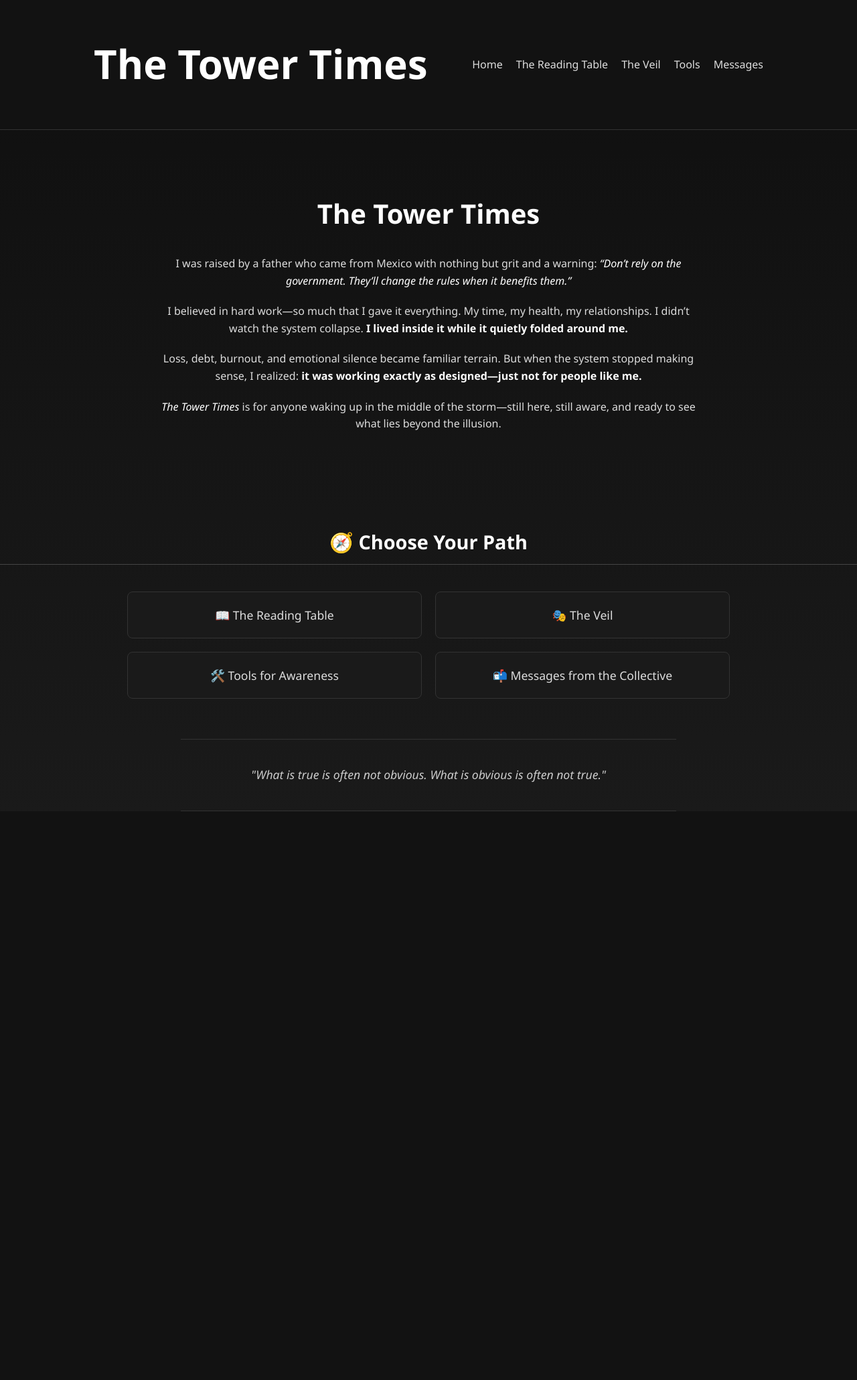
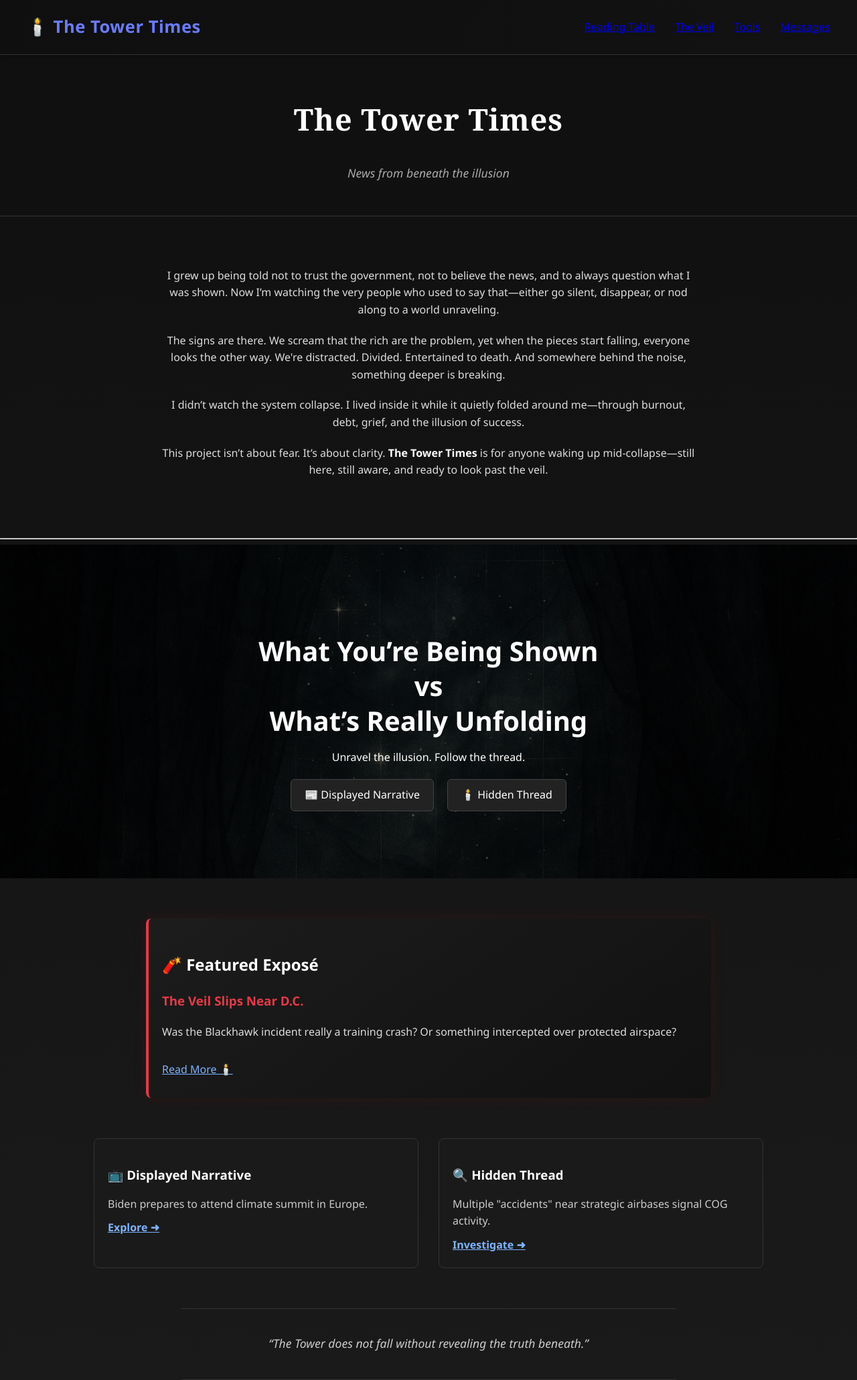
Before and after one commit to Disgruntled-Tarot/tower-times, a Django app: page / in a window 1280 px wide. Shown: the whole page at 67% size. Before the commit the page ends 1211 px from the top, so only its background shows below. Run offline with Django 5.2, Linux system fonts and the light colour scheme.

Commit message:
Added homepage narrative structure, styles, and prediction tracking system

```diff
--- a/core/static/css/style.css
+++ b/core/static/css/style.css
@@ -1,4 +1,5 @@
 
+/* ===== Base Styles ===== */
 body {
   background: linear-gradient(to bottom, #0f0f0f, #1a1a1a);
   color: #ddd;
@@ -8,6 +9,29 @@
   line-height: 1.6;
 }
 
+/* ===== Typography ===== */
+h1, .masthead h1 {
+  color: #fff;
+}
+
+h1 {
+  font-size: 2.5em;
+  margin-bottom: 30px;
+}
+
+strong, em {
+  color: #fff;
+}
+
+em {
+  font-style: italic;
+}
+
+p {
+  margin-bottom: 20px;
+}
+
+/* ===== Intro Section ===== */
 .intro {
   padding: 60px 20px;
   max-width: 800px;
@@ -15,156 +39,216 @@
   text-align: center;
 }
 
-  h1 {
-    font-size: 2.5em;
-    color: #fff;
-    margin-bottom: 30px;
+/* ===== Masthead ===== */
+.masthead {
+  text-align: center;
+  padding: 30px 20px;
+  border-bottom: 1px solid #333;
 }
 
-  p {
-    margin-bottom: 20px;
+.masthead h1 {
+  font-family: 'Georgia', serif;
+  font-size: 2.8em;
+  letter-spacing: 1px;
 }
 
-  em {
-    color: #fff;
+.tagline {
+  font-size: 1.1em;
+  color: #aaa;
   font-style: italic;
 }
 
-  strong {
-    color: #fff;
-  }
-
-  /* Navbar styling */
+/* ===== Navbar ===== */
 .navbar {
-    background-color: #121212;
+  background: linear-gradient(to right, #0f0f0f, #121212);
   padding: 20px 0;
   border-bottom: 1px solid #333;
+  box-shadow: 0 2px 4px rgba(0,0,0,0.2);
+  position: sticky;
+  top: 0;
+  z-index: 100;
 }
 
 .navbar .container {
-    max-width: 1000px;
-    margin: 0 auto;
   display: flex;
   justify-content: space-between;
   align-items: center;
-    padding: 0 20px;
+  max-width: 1200px;
+  margin: 0 auto;
+  padding: 0 40px;
+  flex-wrap: nowrap;
+}
+
+.logo {
+  flex-shrink: 0;
 }
 
 .logo a {
-    color: #fff;
+  color: #6a7cff;
   text-decoration: none;
-    font-size: 1.5em;
+  font-size: 1.6em;
   font-weight: bold;
+  letter-spacing: 0.5px;
 }
 
-  nav ul {
-    list-style: none;
+nav {
+  flex: 1;
   display: flex;
-    gap: 20px;
+  justify-content: flex-end;
+}
+
+#navbar-links ul {
+  display: flex;
+  gap: 30px;
   padding: 0;
   margin: 0;
+  list-style: none;
+  align-items: center;
 }
 
 nav ul li a {
-    color: #ddd;
+  color: #ccc;
   text-decoration: none;
-    transition: color 0.3s;
+  font-size: 0.95em;
+  transition: color 0.3s, border-bottom 0.3s;
+  padding-bottom: 4px;
 }
 
 nav ul li a:hover {
-    color: #fff;
+  color: #7db4ff;
+  border-bottom: 2px solid #7db4ff;
 }
 
-  /* Section layout */
-  .page-content {
+.menu-toggle {
+  display: none;
+  font-size: 1.8em;
+  color: #ccc;
+  cursor: pointer;
+}
+
+/* ===== Mobile Nav ===== */
+@media (max-width: 768px) {
+  .menu-toggle {
+    display: block;
+  }
+
+  nav {
+    flex: unset;
+  }
+
+  #navbar-links {
+    display: none;
+    width: 100%;
+  }
+
+  #navbar-links.open {
+    display: block;
+  }
+
+  #navbar-links ul {
+    flex-direction: column;
+    display: flex;
+    gap: 15px;
+    background-color: #121212;
+    padding: 15px 20px;
+    border-top: 1px solid #333;
+  }
+
+  #navbar-links ul li a {
+    font-size: 1.1em;
+  }
+}
+
+@media (min-width: 769px) {
+  .menu-toggle {
+    display: none;
+  }
+
+  #navbar-links {
+    display: block !important;
+  }
+
+  #navbar-links ul {
+    flex-direction: row;
+    background: none;
+    padding: 0;
+    border: none;
+  }
+}
+
+/* ===== Section & Page Content ===== */
+.page-content, .veil-wrapper {
   max-width: 800px;
   margin: 60px auto;
   padding: 0 20px;
   text-align: center;
 }
 
-  .page-content h2 {
+.page-content h2, .veil-page h2 {
   color: #fff;
   font-size: 2.2em;
   margin-bottom: 20px;
 }
 
-  .page-content p {
+.page-content p, .veil-card p, .news-card p {
   color: #ccc;
   font-size: 1.1em;
-    line-height: 1.6;
 }
 
-  .blog-post {
+/* ===== Blog Posts ===== */
+.blog-post, .news-card {
   background-color: #1a1a1a;
   border: 1px solid #333;
   padding: 20px;
+  border-radius: 8px;
   margin-top: 40px;
-    border-radius: 8px;
   text-align: left;
+  transition: transform 0.2s ease;
 }
 
-  .blog-post h3 {
+.blog-post h3, .news-card h3 {
   color: #fff;
-    margin-bottom: 5px;
-  }
-
-  .blog-post .date {
-    color: #888;
-    font-size: 0.9em;
   margin-bottom: 10px;
 }
 
-  .blog-post p {
-    color: #ccc;
-    margin-bottom: 10px;
+.blog-post .date, .byline {
+  color: #888;
+  font-size: 0.9em;
+  font-style: italic;
 }
 
-  .blog-post a {
+.blog-post a, .veil-card a, .news-card a {
   color: #7db4ff;
   text-decoration: underline;
   font-size: 0.95em;
 }
 
-  .veil-topics {
+/* ===== Veil Cards / Grid ===== */
+.veil-topics, .veil-grid, .path-grid {
   display: grid;
-    grid-template-columns: 1fr;
   gap: 30px;
   margin-top: 40px;
 }
 
-  .veil-card {
+.veil-card, .path-card {
   background: linear-gradient(145deg, #1b1b1b, #101010);
   border: 1px solid #333;
-    border-left: 3px solid #6a7cff;
   padding: 20px;
   border-radius: 8px;
-    box-shadow: 0 0 10px rgba(255,255,255,0.05);
   text-align: left;
   transition: transform 0.2s ease;
 }
 
-  .veil-card:hover {
+.veil-card {
+  border-left: 3px solid #6a7cff;
+  box-shadow: 0 0 10px rgba(255,255,255,0.05);
+}
+
+.veil-card:hover, .path-card:hover, .news-card:hover {
   transform: translateY(-4px);
 }
 
 .veil-card h3 {
-    color: #fff;
-    margin-bottom: 10px;
-  }
-
-  .veil-card p {
-    color: #ccc;
-  }
-
-  .veil-card a {
-    color: #7db4ff;
-    text-decoration: underline;
-    font-size: 0.95em;
-  }
-
-  .veil-page h2 {
-    font-size: 2.4em;
   color: #fff;
   margin-bottom: 10px;
 }
@@ -179,9 +263,10 @@
   margin-right: auto;
 }
 
-  .veil-grid {
-    display: grid;
-    gap: 30px;
+@media (min-width: 700px) {
+  .path-grid {
+    grid-template-columns: repeat(2, 1fr);
+  }
 }
 
 @media (min-width: 768px) {
@@ -190,15 +275,7 @@
   }
 }
 
-  .veil-wrapper {
-    background-image: url("/static/images/veil-bg.png");
-    background-size: cover;
-    background-position: center;
-    padding: 80px 20px;
-    min-height: 100vh;
-    backdrop-filter: brightness(0.8);
-  }
-
+/* ===== Quote Rotator ===== */
 .quote-rotator {
   margin-top: 60px;
   padding: 20px;
@@ -222,7 +299,7 @@
   opacity: 0;
 }
 
-  /* Homepage Enhancements */
+/* ===== Animations ===== */
 .fade-in {
   opacity: 0;
   transform: translateY(20px);
@@ -237,6 +314,7 @@
   }
 }
 
+/* ===== Headings / Titles ===== */
 .section-title {
   font-size: 1.8em;
   color: #fff;
@@ -246,34 +324,99 @@
   padding-bottom: 10px;
 }
 
-  .path-grid {
-    max-width: 900px;
-    margin: 40px auto;
+.hero {
+  background: url('/static/images/veil-bg.png') center/cover no-repeat;
+  padding: 100px 20px;
+  color: #fff;
+  text-align: center;
+  position: relative;
+}
+.hero::after {
+  content: '';
+  position: absolute;
+  inset: 0;
+  background: rgba(0, 0, 0, 0.6);
+  z-index: 0;
+}
+.hero-inner {
+  position: relative;
+  z-index: 1;
+}
+.hero h1 {
+  font-size: 2.5em;
+  margin-bottom: 10px;
+  line-height: 1.3;
+}
+.hero-buttons {
+  margin-top: 20px;
+  display: flex;
+  gap: 20px;
+  justify-content: center;
+  flex-wrap: wrap;
+}
+.path-button {
+  background: #222;
+  color: #fff;
+  padding: 10px 20px;
+  border: 1px solid #444;
+  border-radius: 6px;
+  text-decoration: none;
+  transition: background 0.3s;
+}
+.path-button:hover {
+  background: #7db4ff;
+  color: #111;
+}
+.featured-expose {
+  background: linear-gradient(145deg, #1c1c1c, #111);
+  border-left: 4px solid #e63946;
+  padding: 30px 20px;
+  margin: 60px auto;
+  max-width: 800px;
+  border-radius: 8px;
+  box-shadow: 0 0 20px rgba(255, 0, 0, 0.1);
+  text-align: left;
+}
+.featured-expose h2 {
+  color: #fff;
+}
+.featured-expose h3 {
+  color: #e63946;
+  margin-top: 10px;
+}
+.expose-button {
+  display: inline-block;
+  margin-top: 10px;
+  color: #7db4ff;
+  text-decoration: underline;
+}
+.prediction-snapshot {
+  margin: 60px auto;
+  max-width: 1000px;
+  padding: 0 20px;
+}
+.prediction-grid {
   display: grid;
-    grid-template-columns: 1fr;
-    gap: 20px;
-    padding: 0 20px;
-    text-align: center;
+  grid-template-columns: repeat(auto-fit, minmax(280px, 1fr));
+  gap: 30px;
 }
-
-  @media (min-width: 700px) {
-    .path-grid {
-      grid-template-columns: repeat(2, 1fr);
+.prediction-card {
+  background-color: #1a1a1a;
+  border: 1px solid #333;
+  padding: 20px;
+  border-radius: 8px;
+  text-align: left;
 }
+.prediction-card h3 {
+  color: #fff;
+  margin-bottom: 10px;
 }
-
-  .path-card {
-    background-color: #1a1a1a;
-    padding: 20px;
-    border: 1px solid #333;
-    border-radius: 8px;
-    text-decoration: none;
-    color: #ddd;
-    font-size: 1.1em;
-    transition: background-color 0.3s, transform 0.2s;
+.prediction-card p {
+  color: #ccc;
+  margin-bottom: 10px;
 }
-
-  .path-card:hover {
-    background-color: #222;
-    transform: translateY(-3px);
+.prediction-card a {
+  color: #7db4ff;
+  text-decoration: underline;
+  font-weight: bold;
 }
--- a/core/templates/core/base.html
+++ b/core/templates/core/base.html
@@ -1,57 +1,52 @@
+{% load static %}
+
 <!DOCTYPE html>
 <html lang="en">
 <head>
-    {% load static %}
-    <meta charset="UTF-8" />
-    <meta name="viewport" content="width=device-width, initial-scale=1.0" />
-    <title>{% block title %}The Tower Times{% endblock %}</title>
-    <link rel="stylesheet" href="{% static 'css/style.css' %}" />
+  <meta charset="UTF-8">
+  <title>The Tower Times</title>
+  <meta name="viewport" content="width=device-width, initial-scale=1.0">
+  <link rel="stylesheet" href="{% static 'css/style.css' %}">
 </head>
 <body>
+
+  <!-- ===== Navbar ===== -->
   <header class="navbar">
     <div class="container">
-      <h1 class="logo"><a href="{% url 'home' %}">The Tower Times</a></h1>
-      <nav>
+      <div class="logo">
+        <a href="{% url 'home' %}">🕯️ The Tower Times</a>
+      </div>
+
+      <div id="navbar-links">
         <ul>
-            <li><a href="{% url 'home' %}">Home</a></li>
-            <li><a href="{% url 'reading_table' %}">The Reading Table</a></li>
-            <li><a href="{% url 'veil' %}">The Veil</a></li>
-            <li><a href="{% url 'tools' %}">Tools</a></li>
-            <li><a href="{% url 'messages' %}">Messages</a></li>
-          </ul>
-      </nav>
+          <li><a href="{% url 'reading_table' %}">Reading Table</a></li>
+          <li><a href="{% url 'veil' %}">The Veil</a></li>
+          <li><a href="{% url 'tools' %}">Tools</a></li>
+          <li><a href="{% url 'messages' %}">Messages</a></li>
+        </ul>
+      </div>
+
+      <div class="menu-toggle" id="mobile-menu">&#9776;</div>
     </div>
   </header>
 
+
+  <!-- ===== Page Content ===== -->
   <main>
     {% block content %}
+    <!-- Page-specific content goes here -->
     {% endblock %}
   </main>
+
+  <!-- ===== JavaScript ===== -->
   <script>
-    const quotes = [
-      "“You will know the truth, and the truth will set you free.” – John 8:32",
-      "“The matrix is a system, Neo. That system is our enemy.” – Morpheus",
-      "“It is no measure of health to be well adjusted to a profoundly sick society.” – Jiddu Krishnamurti",
-      "“When the student is ready, the teacher will appear.” – Zen proverb",
-      "“The truth is like a lion; you don’t have to defend it. Let it loose. It will defend itself.” – Augustine",
-      "“Most people do not really want freedom, because freedom involves responsibility.” – Freud",
-      "“The veil is thin for those who dare to look.” – Unknown"
-    ];
+    const menuToggle = document.getElementById('mobile-menu');
+    const navbarLinks = document.getElementById('navbar-links');
 
-    let index = 0;
-    const quoteEl = document.getElementById("quote-text");
+    menuToggle.addEventListener('click', () => {
+      navbarLinks.classList.toggle('open');
+    });
+  </script>
 
-    function showNextQuote() {
-      quoteEl.classList.add("fade-out");
-
-      setTimeout(() => {
-        index = (index + 1) % quotes.length;
-        quoteEl.innerText = quotes[index];
-        quoteEl.classList.remove("fade-out");
-      }, 1000); // match this with your CSS fade duration
-    }
-
-    setInterval(showNextQuote, 7000);
-  </script>
 </body>
 </html>
--- a/core/templates/core/index.html
+++ b/core/templates/core/index.html
@@ -3,38 +3,70 @@
 {% block title %}The Tower Times{% endblock %}
 
 {% block content %}
-<section class="intro fade-in" style="--delay: 0.1s;">
+<header class="masthead fade-in" style="--delay: 0.1s;">
   <h1>The Tower Times</h1>
-  <p class="fade-in" style="--delay: 0.3s;">
-    I was raised by a father who came from Mexico with nothing but grit and a warning:
-    <em>“Don’t rely on the government. They’ll change the rules when it benefits them.”</em>
+  <p class="tagline">News from beneath the illusion</p>
+</header>
+
+<section class="intro fade-in" style="--delay: 0.2s;">
+  <p class="fade-in" style="--delay: 0.4s;">
+    I grew up being told not to trust the government, not to believe the news, and to always question what I was shown.
+    Now I’m watching the very people who used to say that—either go silent, disappear, or nod along to a world unraveling.
   </p>
-  <p class="fade-in" style="--delay: 0.5s;">
-    I believed in hard work—so much that I gave it everything. My time, my health, my relationships.
-    I didn’t watch the system collapse. <strong>I lived inside it while it quietly folded around me.</strong>
+  <p class="fade-in" style="--delay: 0.6s;">
+    The signs are there. We scream that the rich are the problem, yet when the pieces start falling, everyone looks the other way.
+    We're distracted. Divided. Entertained to death. And somewhere behind the noise, something deeper is breaking.
   </p>
-  <p class="fade-in" style="--delay: 0.7s;">
-    Loss, debt, burnout, and emotional silence became familiar terrain. But when the system stopped making sense,
-    I realized: <strong>it was working exactly as designed—just not for people like me.</strong>
+  <p class="fade-in" style="--delay: 0.8s;">
+    I didn’t watch the system collapse. I lived inside it while it quietly folded around me—through burnout, debt, grief, and the illusion of success.
   </p>
-  <p class="fade-in" style="--delay: 0.9s;">
-    <em>The Tower Times</em> is for anyone waking up in the middle of the storm—still here, still aware,
-    and ready to see what lies beyond the illusion.
+  <p class="fade-in" style="--delay: 1s;">
+    This project isn’t about fear. It’s about clarity.
+    <strong>The Tower Times</strong> is for anyone waking up mid-collapse—still here, still aware, and ready to look past the veil.
   </p>
 </section>
 
-<!-- Section Divider -->
-<h2 class="section-title fade-in" style="--delay: 1.1s;">🧭 Choose Your Path</h2>
+<hr class="fade-in" style="--delay: 1.2s;" />
 
-<div class="path-grid fade-in" style="--delay: 1.3s;">
-  <a href="{% url 'reading_table' %}" class="path-card">📖 The Reading Table</a>
-  <a href="{% url 'veil' %}" class="path-card">🎭 The Veil</a>
-  <a href="{% url 'tools' %}" class="path-card">🛠️ Tools for Awareness</a>
-  <a href="{% url 'messages' %}" class="path-card">📬 Messages from the Collective</a>
-</div>
+<!-- Hero Section -->
+<section class="hero">
+  <div class="hero-inner">
+    <h1>What You’re Being Shown<br>vs<br>What’s Really Unfolding</h1>
+    <p>Unravel the illusion. Follow the thread.</p>
+    <div class="hero-buttons">
+      <a href="{% url 'displayed' %}" class="path-button">📰 Displayed Narrative</a>
+      <a href="{% url 'hidden' %}" class="path-button">🕯️ Hidden Thread</a>
+    </div>
+  </div>
+</section>
 
-<!-- Quote Rotator -->
-<div class="quote-rotator fade-in" style="--delay: 1.6s;">
-  <p id="quote-text">"What is true is often not obvious. What is obvious is often not true."</p>
-</div>
+<!-- Featured Exposé -->
+<section class="featured-expose">
+  <h2>🧨 Featured Exposé</h2>
+  <h3>The Veil Slips Near D.C.</h3>
+  <p>Was the Blackhawk incident really a training crash? Or something intercepted over protected airspace?</p>
+  <a href="{% url 'hidden' %}" class="expose-button">Read More 🕯️</a>
+</section>
+
+<!-- Dual Prediction Teasers -->
+<section class="prediction-snapshot">
+  <div class="prediction-grid">
+    <div class="prediction-card">
+      <h3>📺 Displayed Narrative</h3>
+      <p>Biden prepares to attend climate summit in Europe.</p>
+      <a href="{% url 'displayed' %}">Explore ➜</a>
+    </div>
+    <div class="prediction-card">
+      <h3>🔍 Hidden Thread</h3>
+      <p>Multiple "accidents" near strategic airbases signal COG activity.</p>
+      <a href="{% url 'hidden' %}">Investigate ➜</a>
+    </div>
+  </div>
+</section>
+
+<!-- Tarot Quote Rotator -->
+<section class="quote-rotator">
+  <p id="quote-text">“The Tower does not fall without revealing the truth beneath.”</p>
+</section>
+
 {% endblock %}
--- a/core/views.py
+++ b/core/views.py
@@ -1,6 +1,7 @@
 from django.shortcuts import render
 from .models import BlogPost
 from django.shortcuts import get_object_or_404
+from .models import NarrativePrediction
 
 def post_detail(request, slug):
     post = get_object_or_404(BlogPost, slug=slug, published=True)
@@ -27,3 +28,12 @@
 
 def veil(request):
     return render(request, 'core/veil.html')
+
+def displayed_view(request):
+    predictions = NarrativePrediction.objects.filter(narrative_type='displayed').order_by('-added_on')
+    return render(request, 'narratives/displayed.html', {'predictions': predictions})
+
+
+def hidden_view(request):
+    predictions = NarrativePrediction.objects.filter(narrative_type='hidden').order_by('-added_on')
+    return render(request, 'narratives/hidden.html', {'predictions': predictions})
--- a/towertimes/urls.py
+++ b/towertimes/urls.py
@@ -27,4 +27,7 @@
     path('messages/', views.messages, name='messages'),
     path('reading-table/<slug:slug>/', views.post_detail, name='post_detail'),
     path('veil/', views.veil, name='veil'),
+    path('', views.home, name='home'),
+    path('displayed/', views.displayed_view, name='displayed'),
+    path('hidden/', views.hidden_view, name='hidden'),
 ]
```
Also changed, not shown: core/admin.py (+7 -0 lines), core/models.py (+15 -0 lines), core/templates/narratives/displayed.html (added, +33 -0 lines), core/templates/narratives/hidden.html (added, +31 -0 lines), core/migrations/0004_narrativeprediction.py (added). Lines whose indentation alone changed are shown as unchanged.
